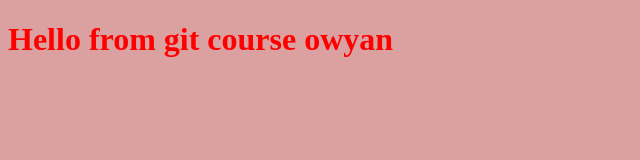
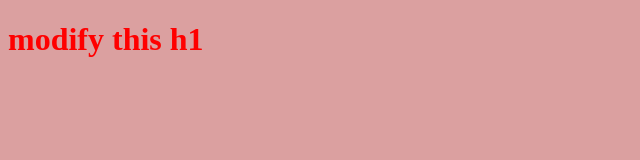
Before and after one commit to muhamedowyan/my-repo, a plain HTML site: page index.html in a window 1280 px wide. Shown: the whole page, without its empty margins (0-640 px from the left). Drawn offline with Linux system fonts and the light colour scheme.

Commit message:
change h1

```diff
--- a/index.html
+++ b/index.html
@@ -7,7 +7,7 @@
     <title>Document</title>
 </head>
 <body>
-    <h1>Hello from git course owyan</h1>
+    <h1>modify this h1</h1>
 <script src="app.js"></script>
 </body>
 </html>
```
